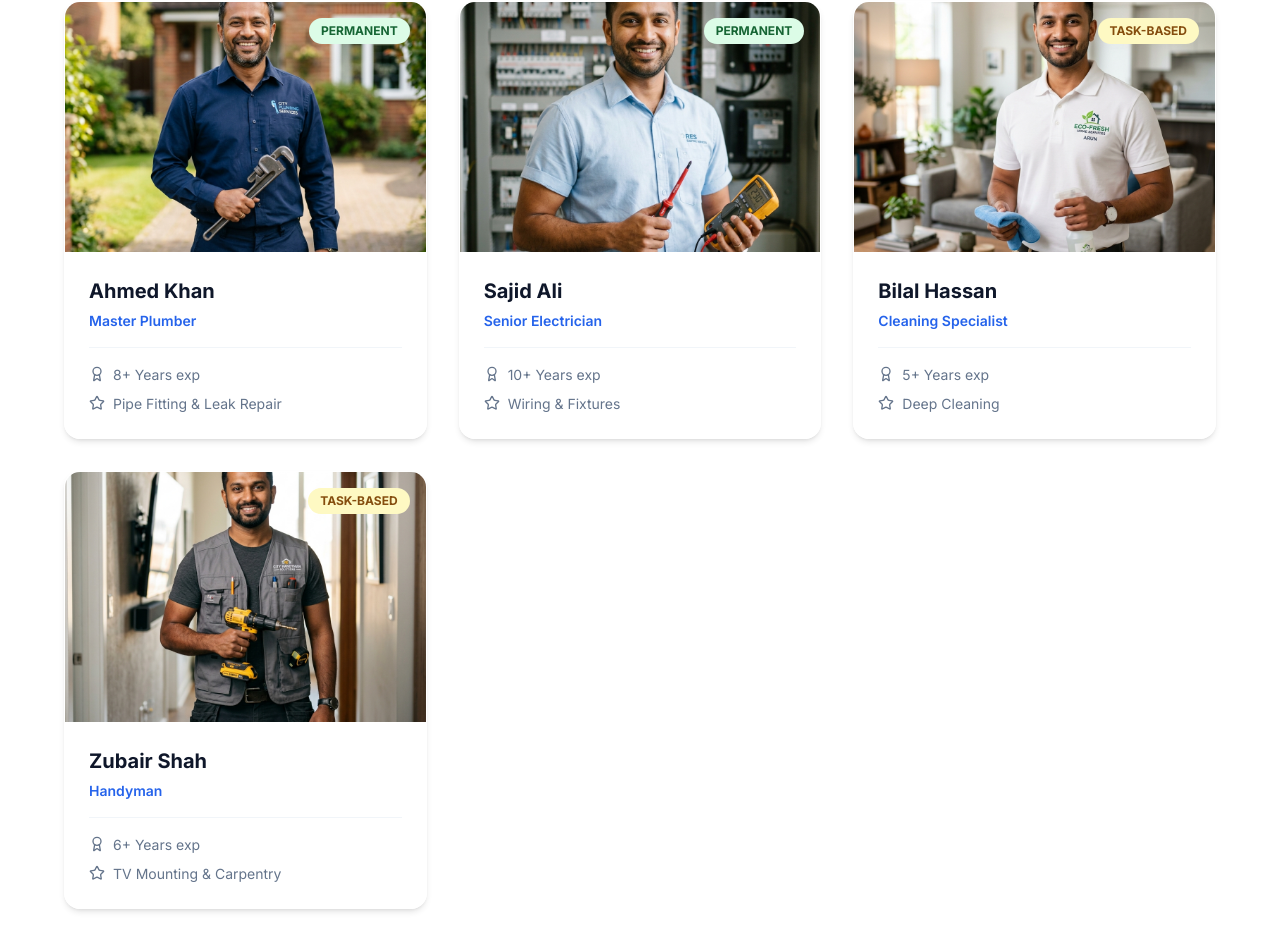
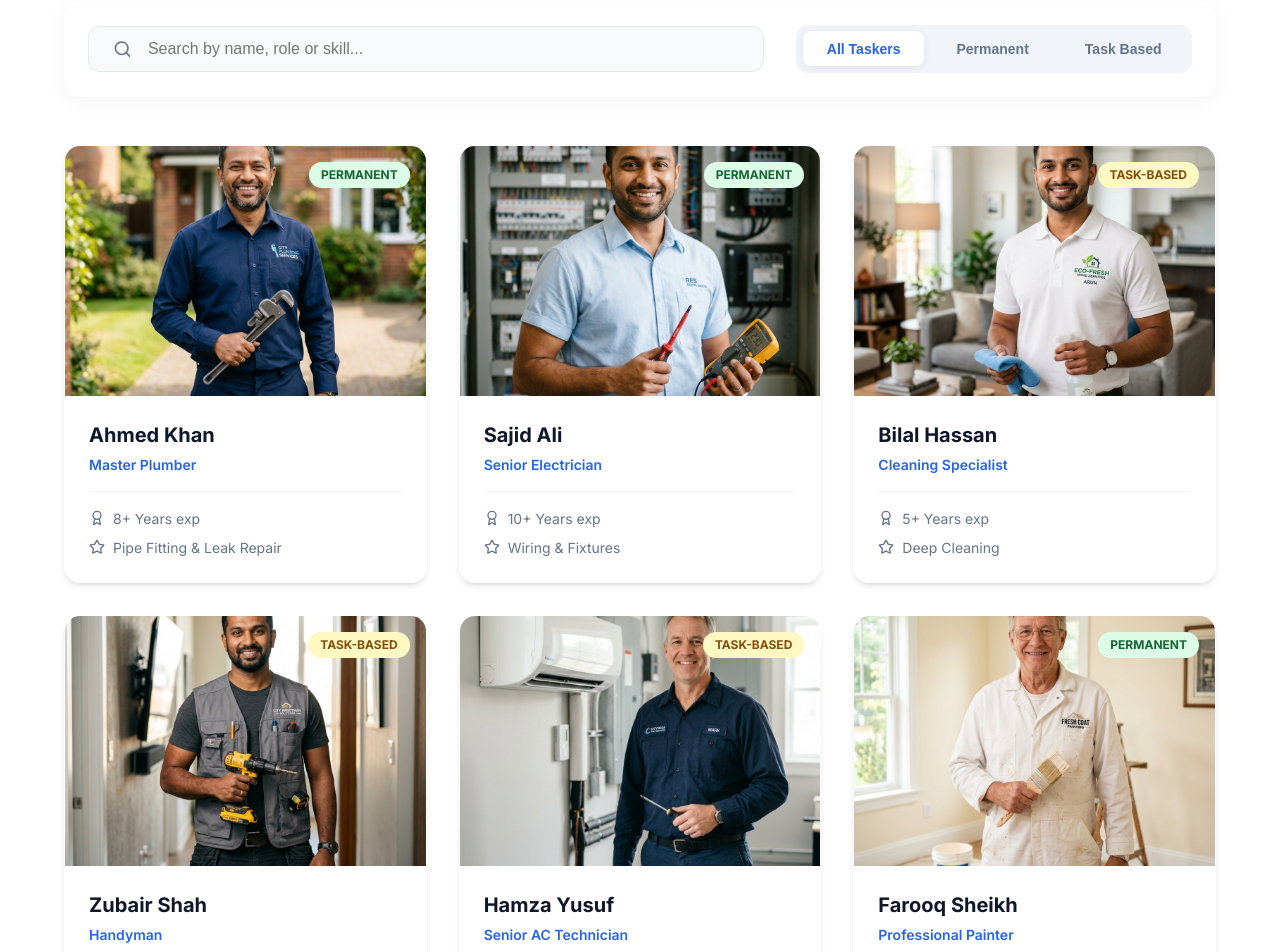
Before and after one commit to FawazAhmad3/rozgarhub, a React (Vite) app: page /become-a-tasker in a window 1280 px wide. Shown: the part 1024-1976 px from the top of the page. Built offline with nearby package versions, Linux system fonts and the light colour scheme.

Commit message:
feat: enhance tasker directory with search, filters, and new professional profiles

```diff
--- a/src/data/become-a-tasker.json
+++ b/src/data/become-a-tasker.json
@@ -62,6 +62,24 @@
         "experience": "6+ Years",
         "specialty": "TV Mounting & Carpentry",
         "image": "/images/tasker4.jpg"
+      },
+      {
+        "id": "t5",
+        "name": "Hamza Yusuf",
+        "role": "Senior AC Technician",
+        "type": "task-based",
+        "experience": "7+ Years",
+        "specialty": "AC Repair & Servicing",
+        "image": "/images/hamza_yusuf.png"
+      },
+      {
+        "id": "t6",
+        "name": "Farooq Sheikh",
+        "role": "Professional Painter",
+        "type": "permanent",
+        "experience": "12+ Years",
+        "specialty": "Interior & Exterior Painting",
+        "image": "/images/farooq_sheikh.png"
       }
     ]
   },
--- a/src/pages/BecomeTasker.tsx
+++ b/src/pages/BecomeTasker.tsx
@@ -12,6 +12,19 @@ const BecomeTasker: React.FC = () => {
     experience: '',
     type: 'permanent',
     address: ''
+  });
+
+  const [searchTerm, setSearchTerm] = useState('');
+  const [filterType, setFilterType] = useState('all');
+
+  const filteredTaskers = team.taskers.filter(tasker => {
+    const matchesSearch = tasker.name.toLowerCase().includes(searchTerm.toLowerCase()) ||
+                         tasker.role.toLowerCase().includes(searchTerm.toLowerCase()) ||
+                         tasker.specialty.toLowerCase().includes(searchTerm.toLowerCase());
+
+    const matchesFilter = filterType === 'all' || tasker.type === filterType;
+
+    return matchesSearch && matchesFilter;
   });
 
 
@@ -54,8 +67,40 @@ const BecomeTasker: React.FC = () => {
           <h2 className="section-title-dark">{team.title}</h2>
           <p className="section-subtitle-dark">{team.subtitle}</p>
 
+          <div className="filter-controls">
+            <div className="search-box">
+              <Icons.Search size={20} />
+              <input
+                type="text"
+                placeholder="Search by name, role or skill..."
+                value={searchTerm}
+                onChange={(e) => setSearchTerm(e.target.value)}
+              />
+            </div>
+            <div className="filter-tabs">
+              <button
+                className={`filter-btn ${filterType === 'all' ? 'active' : ''}`}
+                onClick={() => setFilterType('all')}
+              >
+                All Taskers
+              </button>
+              <button
+                className={`filter-btn ${filterType === 'permanent' ? 'active' : ''}`}
+                onClick={() => setFilterType('permanent')}
+              >
+                Permanent
+              </button>
+              <button
+                className={`filter-btn ${filterType === 'task-based' ? 'active' : ''}`}
+                onClick={() => setFilterType('task-based')}
+              >
+                Task Based
+              </button>
+            </div>
+          </div>
+
           <div className="team-grid">
-            {team.taskers.map((tasker) => (
+            {filteredTaskers.map((tasker) => (
               <div key={tasker.id} className="tasker-card glass-card">
                 <div className="tasker-image-wrapper">
                   <img src={tasker.image} alt={tasker.name} />
--- a/src/styles/BecomeTasker.css
+++ b/src/styles/BecomeTasker.css
@@ -104,6 +104,79 @@
   max-width: 700px;
   margin: 0 auto 4rem;
   text-align: center;
+}
+
+.filter-controls {
+  display: flex;
+  justify-content: space-between;
+  align-items: center;
+  gap: 2rem;
+  margin-bottom: 3rem;
+  background: white;
+  padding: 1.5rem;
+  border-radius: 1rem;
+  box-shadow: 0 4px 20px rgba(0, 0, 0, 0.05);
+}
+
+.search-box {
+  flex: 1;
+  display: flex;
+  align-items: center;
+  gap: 1rem;
+  background: #f8fafc;
+  padding: 0.75rem 1.5rem;
+  border-radius: 0.75rem;
+  border: 1px solid #e2e8f0;
+  transition: all 0.3s ease;
+}
+
+.search-box:focus-within {
+  border-color: #2563eb;
+  background: white;
+  box-shadow: 0 0 0 4px rgba(37, 99, 235, 0.1);
+}
+
+.search-box input {
+  width: 100%;
+  border: none;
+  background: transparent;
+  outline: none;
+  font-size: 1rem;
+  color: #1e293b;
+}
+
+.search-box svg {
+  color: #64748b;
+}
+
+.filter-tabs {
+  display: flex;
+  gap: 0.5rem;
+  background: #f1f5f9;
+  padding: 0.4rem;
+  border-radius: 0.75rem;
+}
+
+.filter-btn {
+  padding: 0.6rem 1.5rem;
+  border-radius: 0.5rem;
+  font-weight: 600;
+  font-size: 0.875rem;
+  cursor: pointer;
+  border: none;
+  transition: all 0.2s ease;
+  background: transparent;
+  color: #64748b;
+}
+
+.filter-btn.active {
+  background: white;
+  color: #2563eb;
+  box-shadow: 0 2px 10px rgba(0, 0, 0, 0.08);
+}
+
+.filter-btn:hover:not(.active) {
+  color: #1e293b;
 }
 
 .team-grid {
```
Also changed, not shown: public/images/farooq_sheikh.png (added), public/images/hamza_yusuf.png (added).
